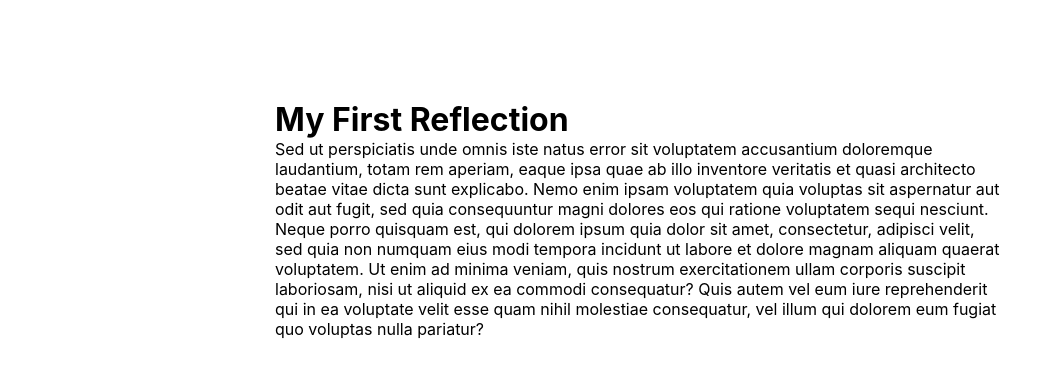
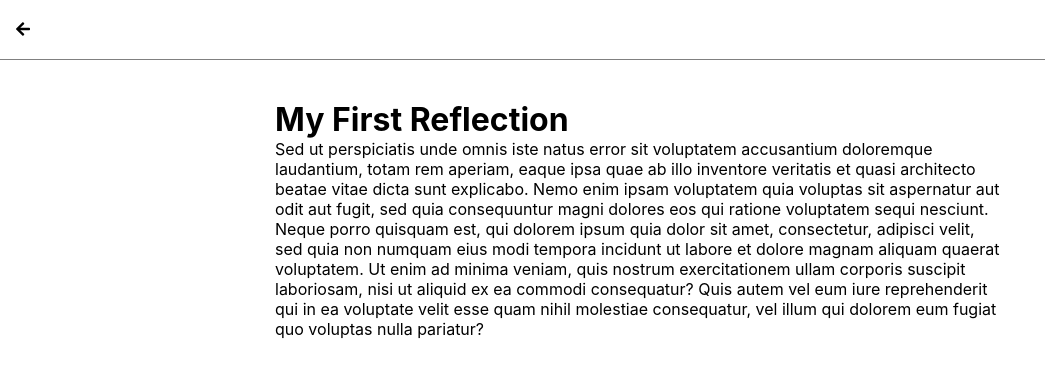
Before and after one commit to baf62495/mindjournal-client, a React (Create React App) app: page /reflections/1 in a window 1280 px wide. Shown: the top 378 px of the page, without its empty margins (0-1045 px from the left). Built offline with nearby package versions, Linux system fonts and the light colour scheme.

Commit message:
added reflection item page header with back button

```diff
--- a/src/components/ReflectionItemPage.js
+++ b/src/components/ReflectionItemPage.js
@@ -1,5 +1,5 @@
 import React from 'react';
-import AppHeader from './AppHeader';
+import ReflectionItemPageHeader from './ReflectionItemPageHeader';
 
 export default function ReflectionItemPage(props) {
     const reflection = props.reflections.find(r =>
@@ -9,6 +9,7 @@ export default function ReflectionItemPage(props) {
     return (
         <>
         <main>
+            <ReflectionItemPageHeader history={props.history} />
             <div className='mj-page'>
                 <div className='mj-page-content'>
                     <div className='wrapper'>
--- /dev/null
+++ b/src/components/ReflectionItemPageHeader.js
@@ -0,0 +1,14 @@
+import React from 'react';
+import { FontAwesomeIcon } from '@fortawesome/react-fontawesome';
+import { faArrowLeft } from '@fortawesome/free-solid-svg-icons';
+
+export default function ReflectionItemPageHeader(props) {
+    return (
+        <header className='app-header'>
+            <div className='header-left'>
+                <button className='js-btn-back' onClick={e => props.history.push('/reflections')}><FontAwesomeIcon icon={faArrowLeft}/></button>
+            </div>
+            {console.log(props.history)}
+        </header>
+    )
+}
```
